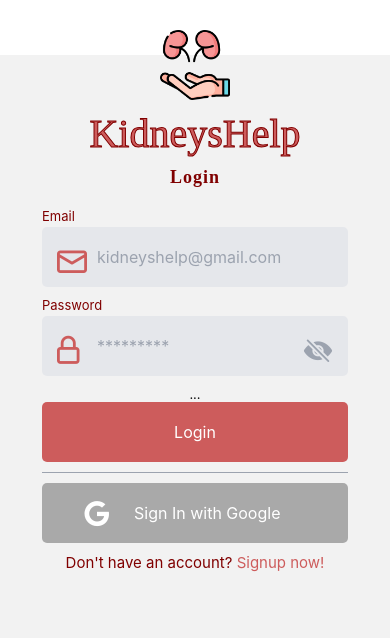
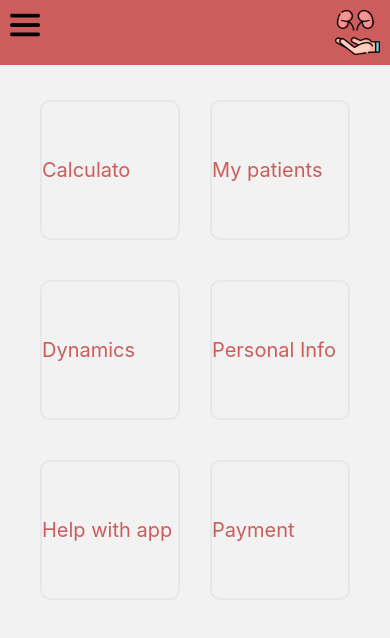
Before and after one commit to iceandrise/kidneys-help, a React Native app: screen / in a window 390 px wide. Shown: the top 638 px of the page. Built offline with nearby package versions, Linux system fonts and the light colour scheme.

Commit message:
Home page UI

```diff
--- a/components/styles.js
+++ b/components/styles.js
@@ -146,11 +146,25 @@
     font-size: 15px;
     color: ${brand};
 `
-export const WelcomeContainer = styled(InnerContainer)`
-    padding: 25px;
-    padding-top: 10px;
+export const WelcomeContainer = styled.View`
+    justify-content: space-between;
+    flex-direction: row;
+    width: 100%;
+    position: absolute;
+    background-color: ${brand};
+
+`
+export const WelcomeContainer2 = styled.View`
+    position: relative;
+    align-items: center;
+    width: 100%;
+    display: block;
+    grid-template-columns: auto auto auto;
     justify-content: center;
+    padding: 40px;
+    top: 40px;
 `
+
 export const Avatar = styled.Image`
     width: 100px;
     height: 100px;
@@ -162,6 +176,40 @@
     margin-top: 10px;
 `
 export const WelcomeImage = styled.Image`
-    height: 50%;
-    min-width: 100%;
+    width: 45px;
+    height: 45px;
+    margin: 10px;
 `
+export const WelcomeTitle = styled.Text`
+    font-size: 25px;
+    text-align: center;
+    font-family: cursive;
+    color: ${brand};
+`
+export const MenuImage = styled.Image`
+    width: 30px;
+    height: 30px;
+    margin: 10px;
+`
+export const StyledButtonMain = styled.TouchableOpacity`
+    border-width: 2px;
+    border-color: ${secondary};
+    justify-content: center;
+    border-radius: 10px;
+    height: 140px;
+    width: 140px;
+    margin-top: 20px;
+    margin-bottom: 20px;
+
+
+`
+export const ItemsView = styled.View`
+    justify-content: space-between;
+    flex-direction: row;
+    width: 100%;
+`
+export const MenuButtonText = styled.Text`
+    color: ${brand};
+    font-size: 20px;
+
+`
--- a/navigators/RootStack.js
+++ b/navigators/RootStack.js
@@ -24,7 +24,7 @@
                         paddingLeft: 20
                     }
                 }}
-                initialRouteName="Login"
+                initialRouteName="Home"
             >
                 <Stack.Screen name="Login" component={Login}/>
                 <Stack.Screen name="Signup" component={Signup}/>
--- a/package.json
+++ b/package.json
@@ -10,6 +10,7 @@
   },
   "dependencies": {
     "@expo/webpack-config": "^0.17.2",
+    "@react-navigation/drawer": "^6.6.1",
     "@react-navigation/native": "^6.1.4",
     "@react-navigation/native-stack": "^6.9.10",
     "expo": "~47.0.12",
--- a/screens/Home.js
+++ b/screens/Home.js
@@ -1,5 +1,6 @@
 import React from 'react';
 import { StatusBar } from 'expo-status-bar';
+import { View, Button} from 'react-native';
 
 import {
     InnerContainer,
@@ -7,11 +8,17 @@
     SubTitle,
     StyledFormArea,
     StyledButton,
-    ButtonText,
+    StyledButtonMain,
+    MenuButtonText,
     Line,
+    MsgBox,
+    StyledContainer,
+    MenuImage,
     WelcomeContainer,
+    WelcomeContainer2,
     WelcomeImage,
     Avatar,
+    ItemsView,
 } from './../components/styles';
 
 
@@ -19,28 +26,49 @@
     return (
         <>
             <StatusBar style="light"/>
-            <InnerContainer>
-                <WelcomeImage resizeMode="cover" source={require('./../assets/image/logo.png')}/>
+                <WelcomeContainer>
+                    <MenuImage resizeMode="cover" source={require('./../assets/image/menu.png')}/>
+                    <WelcomeImage resizeMode="cover" source={require('./../assets/image/logo.png')}/>
+                </WelcomeContainer>
+                <WelcomeContainer2>
+                    <ItemsView>
+                <StyledButtonMain>
+                            <MenuButtonText>
+                                Calculato
+                            </MenuButtonText>
+                </StyledButtonMain>
+                <StyledButtonMain>
+                            <MenuButtonText>
+                                My patients
+                            </MenuButtonText>
+                </StyledButtonMain>
+                </ItemsView>
+                <ItemsView>
+                <StyledButtonMain>
+                            <MenuButtonText>
+                                Dynamics
+                            </MenuButtonText>
+                </StyledButtonMain>
+                <StyledButtonMain>
+                            <MenuButtonText>
+                                Personal Info
+                            </MenuButtonText>
+                </StyledButtonMain>
+                </ItemsView>
+                <ItemsView>
+                <StyledButtonMain>
+                            <MenuButtonText>
+                                Help with app
+                            </MenuButtonText>
+                </StyledButtonMain>
+                <StyledButtonMain>
+                            <MenuButtonText>
+                                Payment
+                            </MenuButtonText>
+                </StyledButtonMain>
+                </ItemsView>
 
-
-                <WelcomeContainer>
-                    <PageTitle welcome={true}>Welcome to KidneysHelp</PageTitle>
-                    <SubTitle welcome={true}>Name</SubTitle>
-                    <SubTitle welcome={true}>Email</SubTitle>
-                        <StyledFormArea>
-                        <Avatar resizeMode="cover" source={require('./../assets/image/logo.png')}/>
-                        <Line />
-                            <StyledButton onPress={() => {navigation.navigate("Login")}}>
-                                <ButtonText>
-                                Logout
-                                </ButtonText>
-                            </StyledButton>
-
-
-
-                    </StyledFormArea>
-                </WelcomeContainer>
-            </InnerContainer>
+                </WelcomeContainer2>
         </>
     )
 }
```
Also changed, not shown: assets/image/menu.png (added), 1 other file (tests, documents, lock files or other folders).
